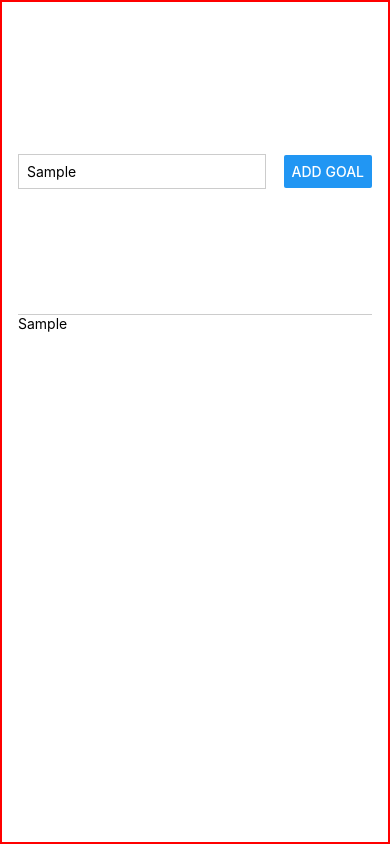
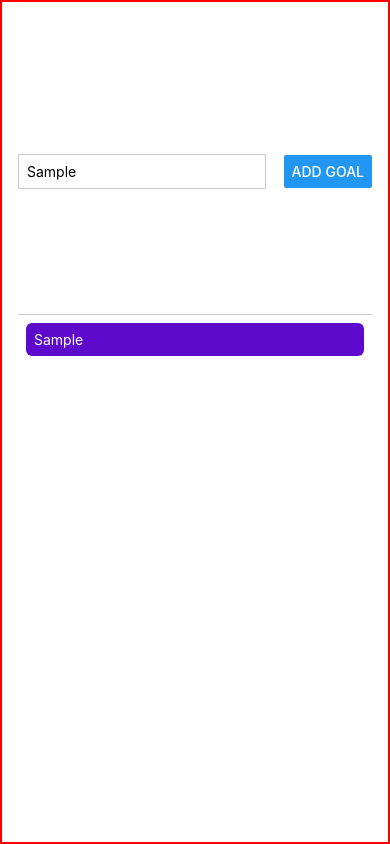
Before and after one commit to AliveKiwi/mm-rn-basics, a React Native app: screen / in a window 390 px wide. Both pictures are taken after typing "Sample" into the empty fields and a click on the button "ADD GOAL". Built offline with nearby package versions, Linux system fonts and the light colour scheme.

Commit message:
24 basics: Added css to goalItem and goalText, css don't cascade in React Native

```diff
--- a/App.js
+++ b/App.js
@@ -25,7 +25,10 @@
       </View>
       <View style={styles.goalsContainer}>
         {courseGoals.map((goal) => (
-          <Text key={goal}>{goal}</Text>
+          <View style={styles.goalItem} key={goal}>
+            {/* Rounded Corner not available on <Text> on iOS */}
+            <Text style={styles.goalText}>{goal}</Text>
+          </View>
         ))}
       </View>
     </View>
@@ -59,4 +62,14 @@
   goalsContainer: {
     flex: 4,
   },
+  goalItem: {
+    margin: 8,
+    padding: 8,
+    borderRadius: 6,
+    backgroundColor: '#5e0acc',
+    color: 'white',
+  },
+  goalText: {
+    color: 'white',
+  },
 });
```
